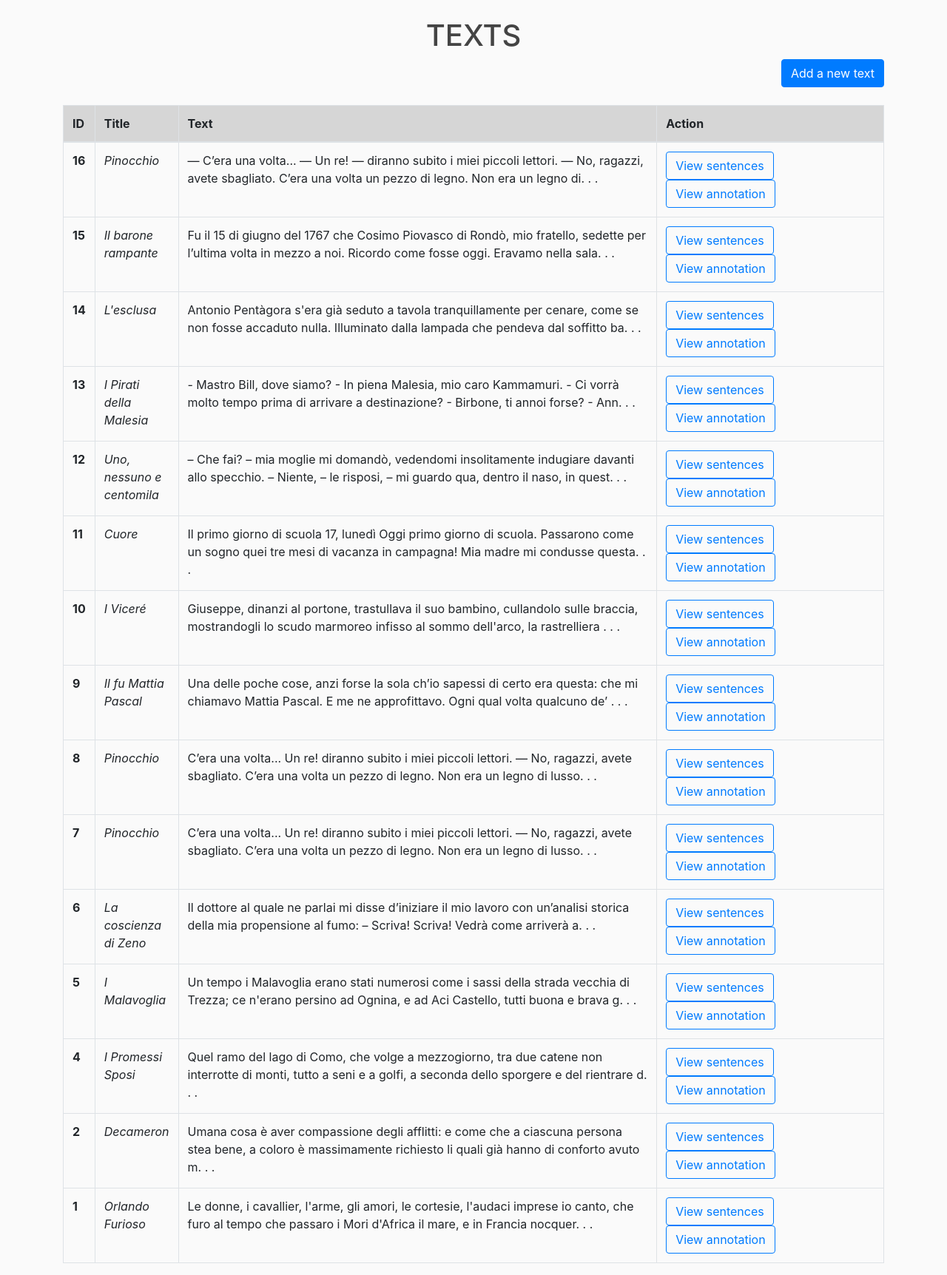
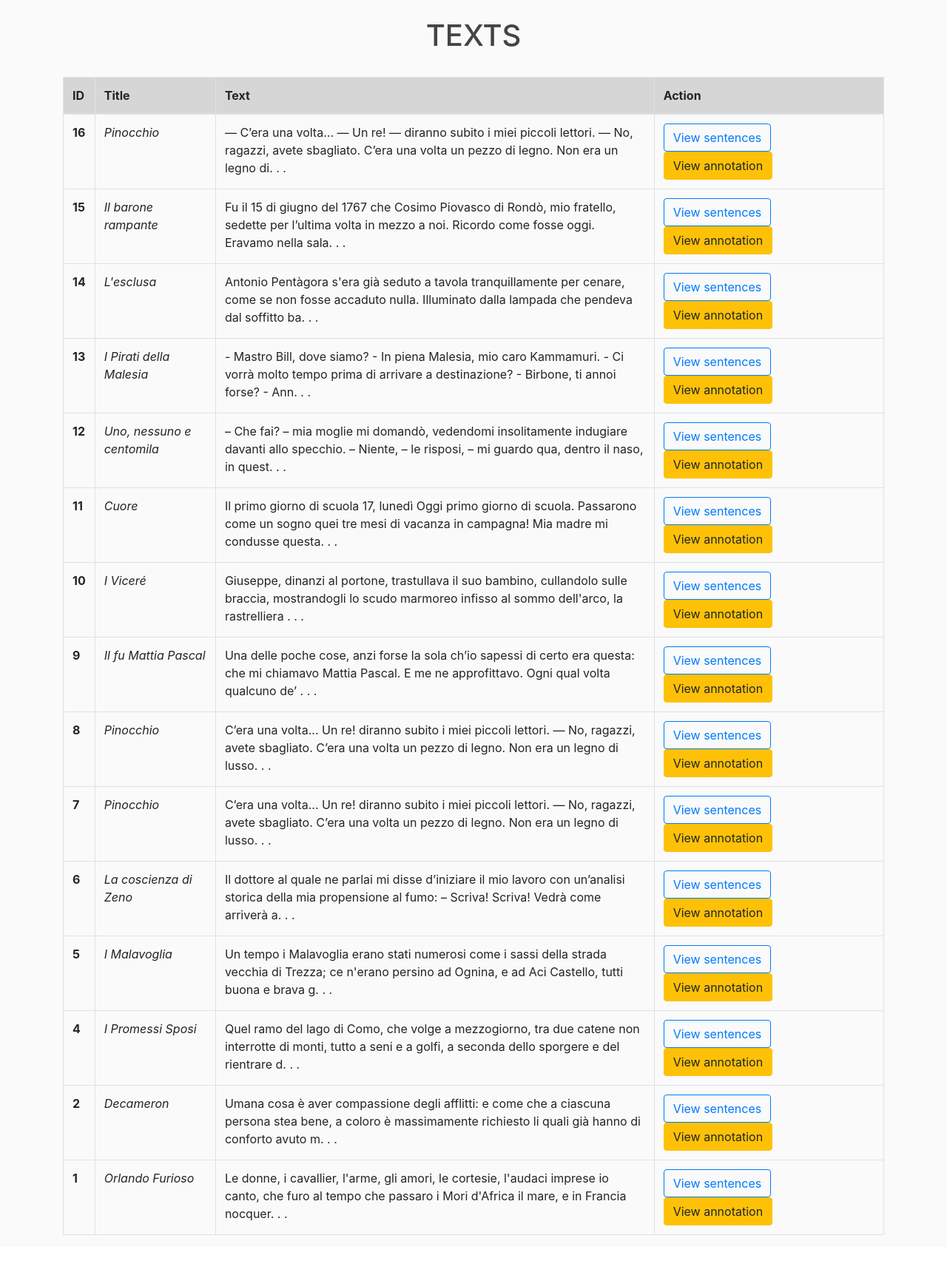
Before and after one commit to elypaolazz/flask_text, a Flask app: page / in a window 1280 px wide. Shown: the part 56-1780 px from the top of the page at 74% size. After the commit the page ends 1726 px from the top, so only its background shows below. Run offline with Flask 2, Linux system fonts and the light colour scheme; data comes from the database, SQL or seed files in the repository; both versions use the stored data as it was after the commit; tables that the repository leaves empty hold one stand-in row (values such as "Sample post"); parts of the project's set-up code (start-up, migrations or seed data) failed here and were passed over; some libraries are stand-ins or nearby versions.

Commit message:
Modified layout

```diff
--- a/flaskblog/forms.py
+++ b/flaskblog/forms.py
@@ -67,8 +67,8 @@
     submit = SubmitField('Reset Password')
 
 class Input_textForm(FlaskForm):
-    title = StringField('Title', validators=[DataRequired(), Length(min=2, max=20)])
-    text = TextAreaField('Content', validators=[DataRequired()])
+    title = StringField('Title', validators=[DataRequired(), Length(min=1, max=200)])
+    text = TextAreaField('Content', validators=[DataRequired(), Length(min=1, max=10000)])
     submit = SubmitField('Done')
 
 
--- a/flaskblog/models.py
+++ b/flaskblog/models.py
@@ -46,7 +46,7 @@
 class Texts(db.Model):
     id = db.Column(db.Integer, primary_key=True)
     title = db.Column(db.String(200), nullable=False)
-    text = db.Column(db.Text, nullable=False)
+    text = db.Column(db.Text(10000), nullable=False)
     sentences = db.relationship('Sent', backref='owner', lazy=True)
 
     def __repr__(self):
--- a/flaskblog/routes.py
+++ b/flaskblog/routes.py
@@ -67,8 +67,8 @@
                 db.session.add(word)
                 db.session.commit()
 
-        flash('You insert a text!', 'succes')
-        return redirect(url_for('view_text'))
+            flash('You insert a text!', 'success')
+            return redirect(url_for('home'))
     return render_template('input_text.html', title='Input text', form=form, legend='Input text')
 
 @app.route("/view_text", methods=['GET', 'POST'])
@@ -198,7 +198,7 @@
         post = Post(title=form.title.data, content=form.content.data, author=current_user)
         db.session.add(post)
         db.session.commit()
-        flash('Your post has been created', 'succes')
+        flash('Your post has been created', 'success')
         return redirect(url_for('home'))
     return render_template('create_post.html', title='New post', form=form, legend='New Post')
 
--- a/flaskblog/templates/create_post.html
+++ b/flaskblog/templates/create_post.html
@@ -32,7 +32,7 @@
                 {% endif %}
             </div>
         </fieldset>
-        <div class="form-group , text-right"">
+        <div class="form-group , text-right">
             {{ form.submit(class="btn btn-outline-info")}}
         </div>
     </form>
--- a/flaskblog/templates/input_text.html
+++ b/flaskblog/templates/input_text.html
@@ -4,7 +4,7 @@
     <form method="POST" action="">
         {{ form.hidden_tag() }}
         <fieldset class="form-group">
-            <legend class="border-bottom mb-4">Input text</legend>
+            <legend><h2 class="font-weight-light">Input text</h2></legend>
             <div class="form-group">
                 {{ form.title.label(class="form-control-label") }}
                 {% if form.title.errors %}
@@ -34,7 +34,7 @@
 
         </fieldset>
         <div class="form-group , text-right">
-            {{ form.submit(class="btn btn-outline-primary")}}
+            {{ form.submit(class="btn btn-primary")}}
         </div>
     </form>
 </div>
--- a/flaskblog/templates/login.html
+++ b/flaskblog/templates/login.html
@@ -4,7 +4,7 @@
         <form method="POST" action="">
             {{ form.hidden_tag() }}
             <fieldset class="form-group">
-                <legend class="border-bottom mb-4">Log In</legend>
+                <legend><h2 class="font-weight-light">Log in</h2></legend>
                 <div class="form-group">
                     {{ form.email.label(class="form-control-label") }}
                     {% if form.email.errors %}
--- a/flaskblog/templates/register.html
+++ b/flaskblog/templates/register.html
@@ -4,7 +4,7 @@
         <form method="POST" action="">
             {{ form.hidden_tag() }}
             <fieldset class="form-group">
-                <legend class="border-bottom mb-4">Join Today</legend>
+                <legend><h2 class="font-weight-light">Registration</h2></legend>
                 <div class="form-group">
                     {{ form.username.label(class="form-control-label") }}
                     {% if form.username.errors %}
@@ -58,8 +58,8 @@
                     {% endif %}
                 </div>
             </fieldset>
-            <div class="form-group">
-                {{ form.submit(class="btn btn-outline-primary")}}
+            <div class="form-group , text-right">
+                {{ form.submit(class="btn btn-primary")}}
             </div>
         </form>
     </div>
--- a/flaskblog/templates/sent.html
+++ b/flaskblog/templates/sent.html
@@ -7,8 +7,8 @@
     <thead>
       <tr class="table-active">
         <th scope="col">ID</th>
-        <th scope="col" style="width: 72%;">Sentence</th>
-        <th scope="col" colspan="2">Action</th>
+        <th scope="col" style="width: 80%;">Sentence</th>
+        <th scope="col">Action</th>
 
       </tr>
     </thead>
@@ -18,7 +18,6 @@
           <th>{{ i.id }}</th>
           <td>{{ i.sentence }}</td>
           <td><a class="btn btn-outline-primary" href="{{ url_for('words', sent_id=i.id) }}">View Words</a></td>
-          <td><a class="btn btn-warning" href="{{ url_for('edit_words', sent_id=i.id) }}">Edit Words</a></td>
         </tr>
         {% endfor %}
     </tbody>
--- a/flaskblog/templates/view_text.html
+++ b/flaskblog/templates/view_text.html
@@ -1,16 +1,18 @@
 {% extends "layout.html" %}
 {% block content %}
 <h1 class="text-center">TEXTS</h1>
+{% if current_user.is_authenticated %}
 <div class="text-right">
   <a class="btn btn-primary" href="{{ url_for('input_text') }}">Add a new text</a>
 </div>
+{% endif %}
 <br>
 <table class="table table-bordered">
     <thead>
       <tr class="table-active">
         <th scope="col">ID</th>
-        <th scope="col">Title</th>
-        <th scope="col" style="width: 65%;">Text</th>
+        <th scope="col" style="width: 15%;">Title</th>
+        <th scope="col" style="width: 56%;">Text</th>
         <th scope="col">Action</th>
       </tr>
     </thead>
@@ -21,7 +23,7 @@
           <td class="font-italic">{{ i.title }}</td>
           <td>{{ i.text[0:160] }}. . .</td>
           <td style="width: 30%;"><a class="btn btn-outline-primary"  href="{{ url_for('sent', texts_id=i.id) }}">View sentences</a>
-            <a class="btn btn-outline-primary"  href="{{ url_for('annotation', texts_id=i.id) }}">View annotation</a>
+            <a class="btn btn-warning"  href="{{ url_for('annotation', texts_id=i.id) }}">View annotation</a>
           </td>
         </tr>
         {% endfor %}
```
Also changed, not shown: flaskblog/templates/annotation.html (+3 -4 lines), flaskblog/templates/edit_words.html (+4 -4 lines), flaskblog/templates/words.html (+3 -7 lines), flaskblog/site.db.
